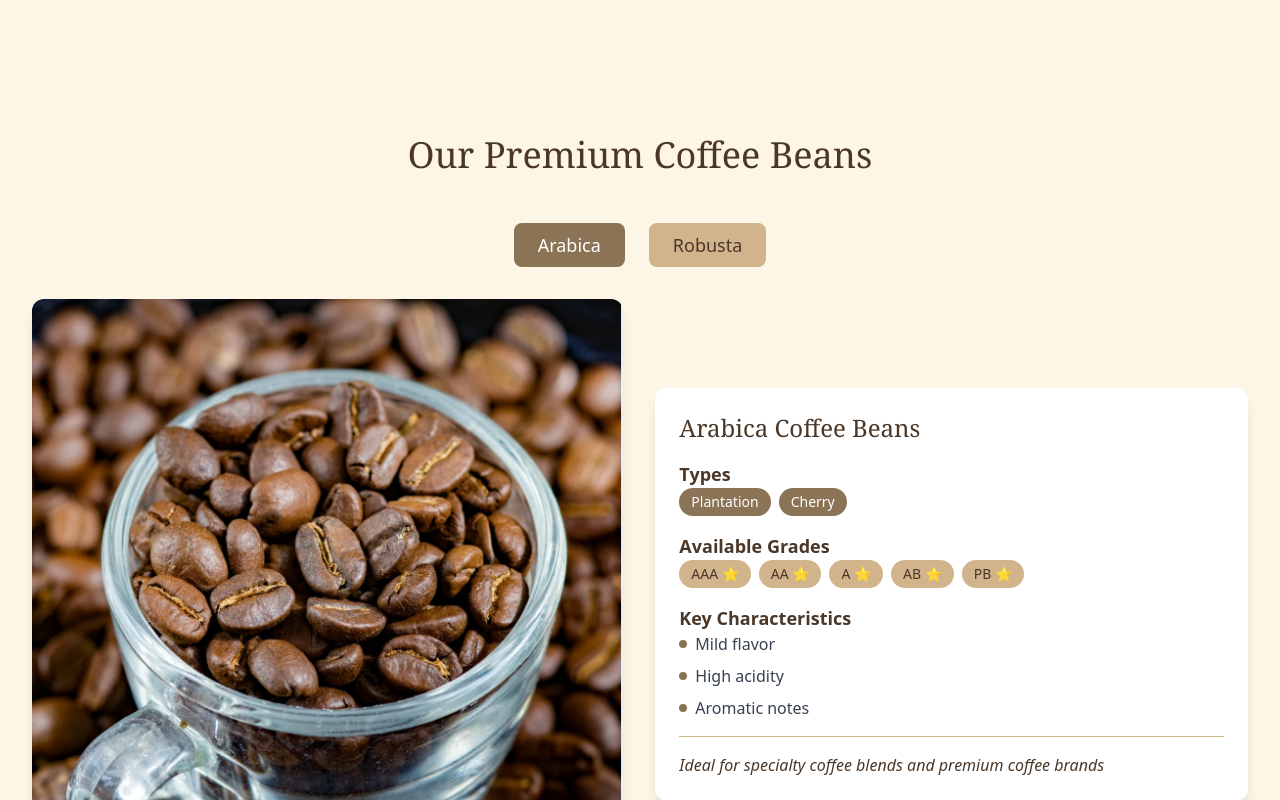
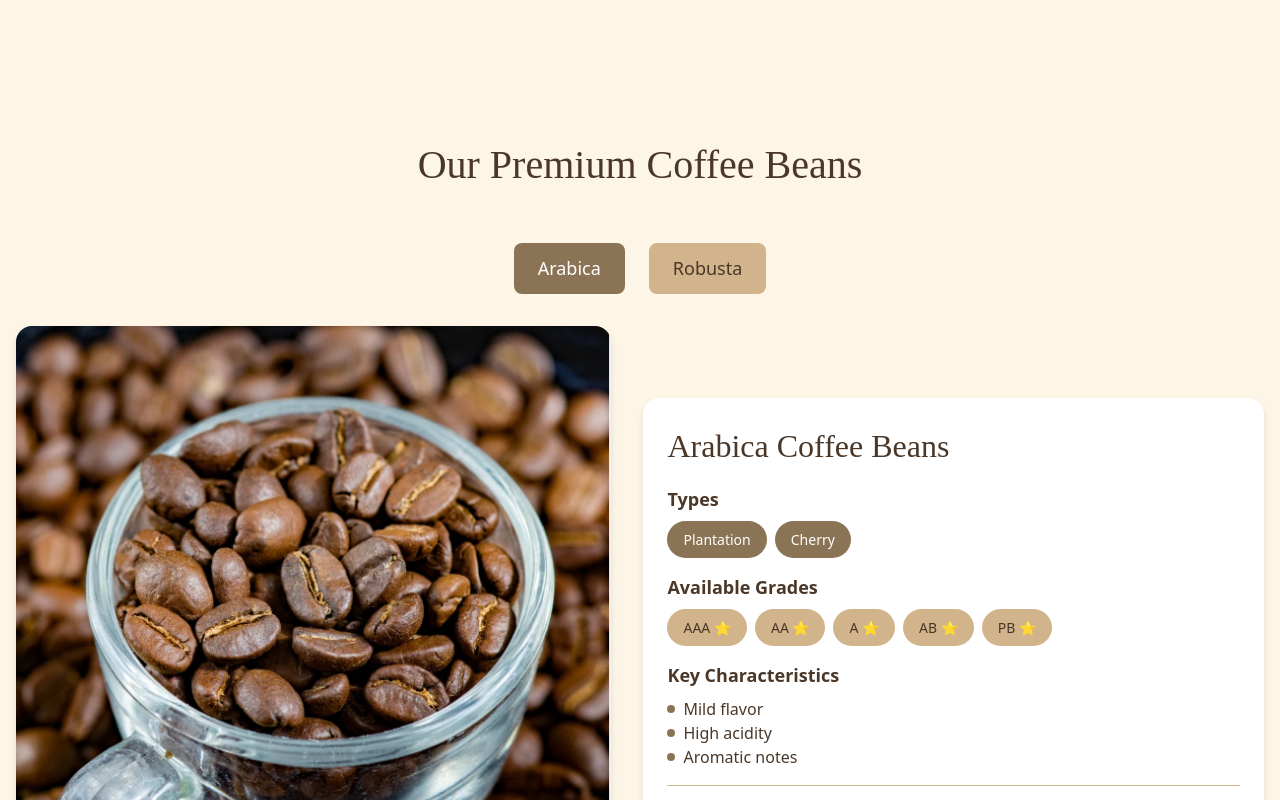
Before and after one commit to Anudepp/Cabinet-of-Coffee-Affairs, a React (Vite) app: page / in a window 1280 px wide. Shown: the part 1860-2660 px from the top of the page. Built offline with nearby package versions, Linux system fonts and the light colour scheme.

Commit message:
Updated product component styles moved to external CSS

```diff
--- a/src/components/Products.tsx
+++ b/src/components/Products.tsx
@@ -1,5 +1,6 @@
 import { useState } from "react";
 import { motion } from "framer-motion";
+import "./../styles/products.css";
 
 export default function Products() {
   const [selectedTab, setSelectedTab] = useState("Arabica");
@@ -27,23 +28,17 @@ export default function Products() {
     selectedTab === "Arabica" ? products[0] : products[1];
 
   return (
-    <section id="products" className="py-20 bg-[#FDF5E6]">
-      <div className="max-w-7xl mx-auto px-4 sm:px-6 lg:px-8">
-        <h2 className="text-4xl font-serif text-center text-[#4A3728] mb-12">
-          Our Premium Coffee Beans
-        </h2>
+    <section id="products" className="products-section">
+      <div className="container">
+        <h2 className="products-heading">Our Premium Coffee Beans</h2>
 
         {/* Tabs */}
-        <div className="flex justify-center space-x-6 mb-8">
+        <div className="tabs">
           {["Arabica", "Robusta"].map((tab) => (
             <button
               key={tab}
               onClick={() => setSelectedTab(tab)}
-              className={`px-6 py-2 text-lg font-medium rounded-lg ${
-                selectedTab === tab
-                  ? "bg-[#8B7355] text-white"
-                  : "bg-[#D2B48C] text-[#4A3728]"
-              } transition-all duration-300`}
+              className={`tab-button ${selectedTab === tab ? "active" : ""}`}
             >
               {tab}
             </button>
@@ -56,32 +51,27 @@ export default function Products() {
           initial={{ opacity: 0, x: -20 }}
           animate={{ opacity: 1, x: 0 }}
           transition={{ duration: 0.4 }}
-          className="flex flex-col md:flex-row items-center gap-8"
+          className="product-display"
         >
           {/* Product Image */}
-          <div className="w-full md:w-1/2">
+          <div className="product-image">
             <img
               src={selectedProduct.image}
               alt={selectedProduct.name}
-              className="w-full rounded-xl shadow-lg"
+              className="image"
             />
           </div>
 
           {/* Product Details */}
-          <div className="w-full md:w-1/2 bg-white p-6 rounded-xl shadow-lg">
-            <h3 className="text-2xl font-serif text-[#4A3728] mb-4">
-              {selectedProduct.name}
-            </h3>
+          <div className="product-details">
+            <h3 className="product-name">{selectedProduct.name}</h3>
 
             {/* Types */}
-            <div className="mb-4">
-              <h4 className="text-lg font-semibold text-[#4A3728]">Types</h4>
-              <div className="flex gap-2 flex-wrap">
+            <div className="product-section">
+              <h4 className="section-title">Types</h4>
+              <div className="tag-container">
                 {selectedProduct.types.map((type, idx) => (
-                  <span
-                    key={idx}
-                    className="bg-[#8B7355] text-white px-3 py-1 rounded-full text-sm"
-                  >
+                  <span key={idx} className="tag type-tag">
                     {type}
                   </span>
                 ))}
@@ -89,16 +79,11 @@ export default function Products() {
             </div>
 
             {/* Grades */}
-            <div className="mb-4">
-              <h4 className="text-lg font-semibold text-[#4A3728]">
-                Available Grades
-              </h4>
-              <div className="flex flex-wrap gap-2">
+            <div className="product-section">
+              <h4 className="section-title">Available Grades</h4>
+              <div className="tag-container">
                 {selectedProduct.grades.map((grade, idx) => (
-                  <span
-                    key={idx}
-                    className="bg-[#D2B48C] text-[#4A3728] px-3 py-1 rounded-full text-sm"
-                  >
+                  <span key={idx} className="tag grade-tag">
                     {grade} ⭐
                   </span>
                 ))}
@@ -106,17 +91,12 @@ export default function Products() {
             </div>
 
             {/* Characteristics */}
-            <div className="mb-4">
-              <h4 className="text-lg font-semibold text-[#4A3728]">
-                Key Characteristics
-              </h4>
-              <ul className="space-y-2">
+            <div className="product-section">
+              <h4 className="section-title">Key Characteristics</h4>
+              <ul className="characteristics-list">
                 {selectedProduct.characteristics.map((char, idx) => (
-                  <li
-                    key={idx}
-                    className="flex items-center text-gray-700"
-                  >
-                    <span className="w-2 h-2 bg-[#8B7355] rounded-full mr-2"></span>
+                  <li key={idx} className="characteristic-item">
+                    <span className="bullet"></span>
                     {char}
                   </li>
                 ))}
@@ -124,8 +104,8 @@ export default function Products() {
             </div>
 
             {/* Ideal For */}
-            <div className="pt-4 border-t border-[#D2B48C]">
-              <p className="text-[#4A3728] italic">{selectedProduct.idealFor}</p>
+            <div className="product-footer">
+              <p className="ideal-for">{selectedProduct.idealFor}</p>
             </div>
           </div>
         </motion.div>
--- /dev/null
+++ b/src/styles/products.css
@@ -0,0 +1,148 @@
+.products-section {
+  padding: 5rem 0;
+  background-color: #fdf5e6;
+}
+
+.container {
+  max-width: 80rem;
+  margin: 0 auto;
+  padding: 0 1rem;
+}
+
+.products-heading {
+  font-size: 2.5rem;
+  font-family: serif;
+  text-align: center;
+  color: #4a3728;
+  margin-bottom: 3rem;
+}
+
+/* Tabs */
+.tabs {
+  display: flex;
+  justify-content: center;
+  gap: 1.5rem;
+  margin-bottom: 2rem;
+}
+
+.tab-button {
+  padding: 0.75rem 1.5rem;
+  font-size: 1.125rem;
+  font-weight: 500;
+  border-radius: 0.5rem;
+  transition: all 0.3s ease-in-out;
+  cursor: pointer;
+  background-color: #d2b48c;
+  color: #4a3728;
+}
+
+.tab-button.active {
+  background-color: #8b7355;
+  color: white;
+}
+
+/* Product Display */
+.product-display {
+  display: flex;
+  flex-direction: column;
+  align-items: center;
+  gap: 2rem;
+}
+
+@media (min-width: 768px) {
+  .product-display {
+    flex-direction: row;
+  }
+}
+
+.product-image {
+  width: 100%;
+  max-width: 50%;
+}
+
+.image {
+  width: 100%;
+  border-radius: 1rem;
+  box-shadow: 0 4px 6px rgba(0, 0, 0, 0.1);
+}
+
+.product-details {
+  width: 100%;
+  max-width: 50%;
+  background-color: white;
+  padding: 1.5rem;
+  border-radius: 1rem;
+  box-shadow: 0 4px 6px rgba(0, 0, 0, 0.1);
+}
+
+.product-name {
+  font-size: 2rem;
+  font-family: serif;
+  color: #4a3728;
+  margin-bottom: 1rem;
+}
+
+/* Product Sections */
+.product-section {
+  margin-bottom: 1rem;
+}
+
+.section-title {
+  font-size: 1.125rem;
+  font-weight: bold;
+  color: #4a3728;
+  margin-bottom: 0.5rem;
+}
+
+.tag-container {
+  display: flex;
+  flex-wrap: wrap;
+  gap: 0.5rem;
+}
+
+.tag {
+  padding: 0.5rem 1rem;
+  border-radius: 9999px;
+  font-size: 0.875rem;
+}
+
+.type-tag {
+  background-color: #8b7355;
+  color: white;
+}
+
+.grade-tag {
+  background-color: #d2b48c;
+  color: #4a3728;
+}
+
+/* Characteristics */
+.characteristics-list {
+  list-style: none;
+  padding: 0;
+}
+
+.characteristic-item {
+  display: flex;
+  align-items: center;
+  color: #4a3728;
+}
+
+.bullet {
+  width: 0.5rem;
+  height: 0.5rem;
+  background-color: #8b7355;
+  border-radius: 50%;
+  margin-right: 0.5rem;
+}
+
+/* Ideal For */
+.product-footer {
+  padding-top: 1rem;
+  border-top: 1px solid #d2b48c;
+}
+
+.ideal-for {
+  color: #4a3728;
+  font-style: italic;
+}
```
